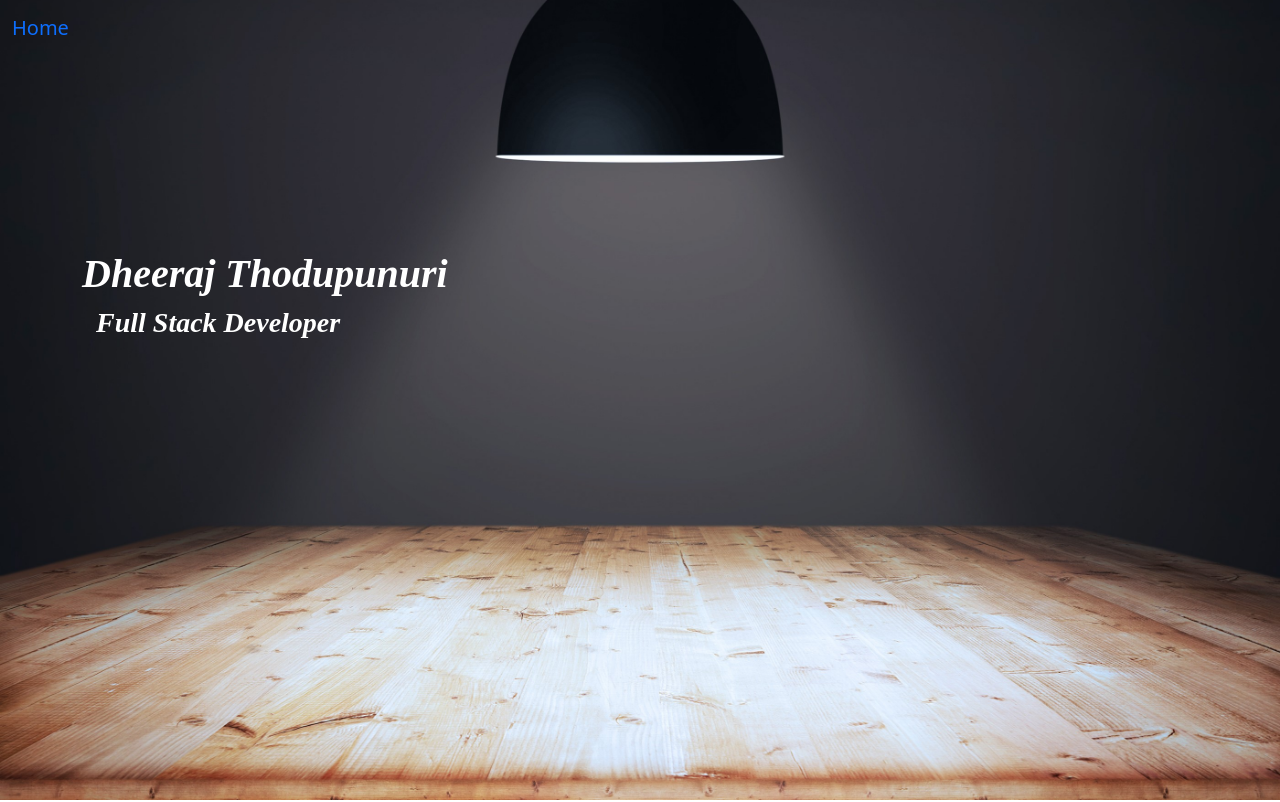
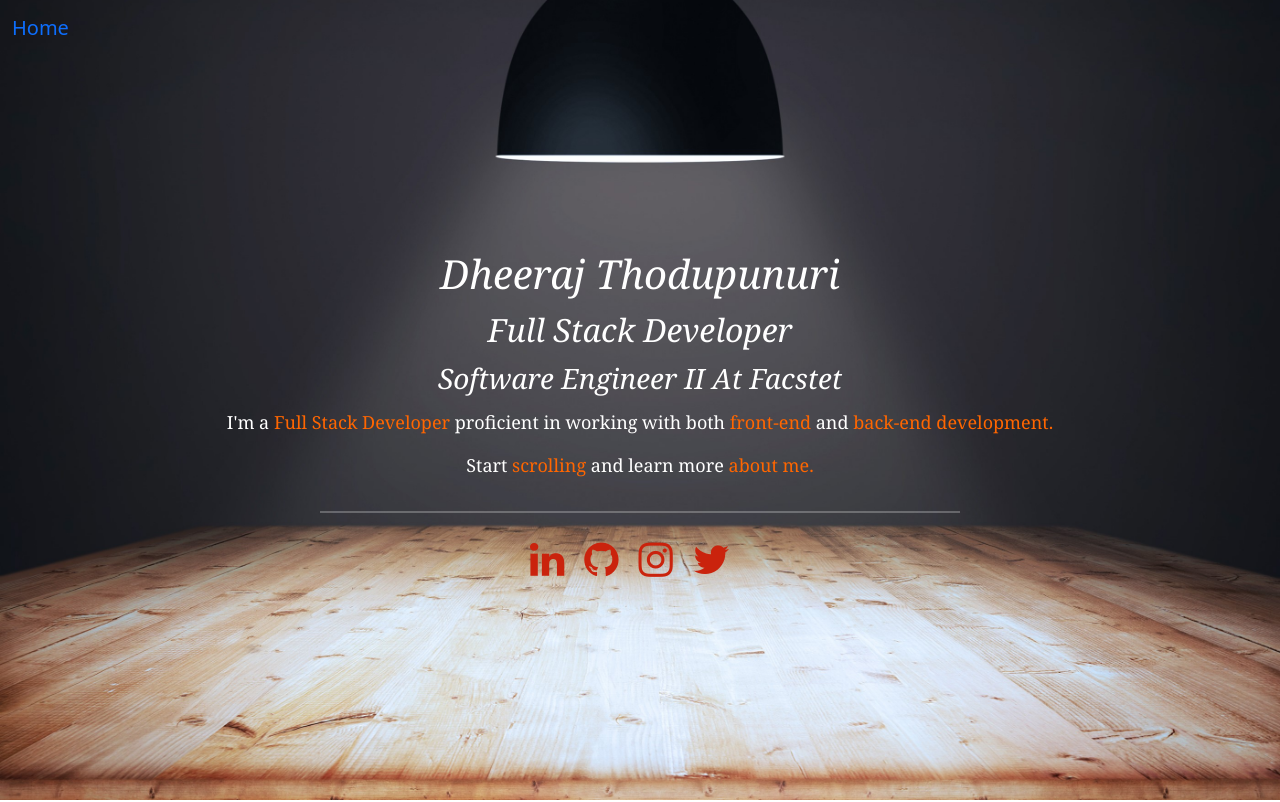
Before and after one commit to dheerajthodupunoori/my-portfolio, an Angular app: page / in a window 1280 px wide. Shown: the top 802 px of the page. Built offline with nearby package versions, Linux system fonts and the light colour scheme.

Commit message:
added introduction component

```diff
--- a/src/app/portfolio/about-me/about-me.component.html
+++ b/src/app/portfolio/about-me/about-me.component.html
@@ -1 +1,3 @@
-<p>about-me works!</p>
+<section class="about" id="about">
+    <p>about-me works!</p>
+</section>
--- a/src/app/portfolio/education/education.component.css
+++ b/src/app/portfolio/education/education.component.css
@@ -1,4 +1,4 @@
-.section-title {
+/* .section-title {
     font-weight: 1000;
     font-size: 30px;
     margin-top: 30px;
@@ -10,4 +10,4 @@
 .education {
     margin-top: 100px;
     margin-bottom: 100px;
-}
+} */
--- a/src/app/portfolio/education/education.component.html
+++ b/src/app/portfolio/education/education.component.html
@@ -1,14 +1,14 @@
 <section id="education" class="education">
     <span class="section-title" style="text-align: center;">Education</span>
-    <div class="row">
-        <!-- <div class="col-md-3">
+    <!-- <div class="row">
+        <div class="col-md-4">
 
         </div>
-        <div class="col-md-7">
+        <div class="col-md-4">
             <div class="card mb-3" style="max-width: 540px;">
                 <div class="row g-0">
                     <div class="col-md-4">
-                        <img src="..." alt="...">
+                        <img src="/src/assets/images/vps.jpg" alt="...">
                     </div>
                     <div class="col-md-8">
                         <div class="card-body">
@@ -34,8 +34,8 @@
                 </div>
             </div>
         </div>
-        <div class="col-md-2">
+        <div class="col-md-4">
 
-        </div> -->
-    </div>
+        </div>
+    </div> -->
 </section>
--- a/src/app/portfolio/introduction/introduction.component.css
+++ b/src/app/portfolio/introduction/introduction.component.css
@@ -4,5 +4,66 @@
     min-height: 100vh;
     background-size: cover;
     background-position: center;
-    padding: 250px 0 200px;
+    padding: 250px 0 10px;
 }
+
+.container {
+    display: flex;
+    flex-direction: column;
+    justify-content: center;
+    align-items: center;
+    color: white;
+}
+
+h1 {
+    font-family: Georgia, 'Times New Roman', Times, serif;
+    font-style: italic;
+    padding-bottom: 5px;
+}
+
+h2 {
+    font-family: Georgia, 'Times New Roman', Times, serif;
+    font-style: italic;
+    padding-bottom: 5px;
+}
+
+h3 {
+    font-family: Georgia, 'Times New Roman', Times, serif;
+    font-style: italic;
+    padding-bottom: 5px;
+}
+
+p {
+    font-family: Georgia, 'Times New Roman', Times, serif;
+    font-size: 18px;
+    justify-content: center;
+}
+
+.fsd {
+    color: rgb(255, 102, 0);
+}
+
+.social-links {
+    display: flex;
+    flex-direction: row;
+    justify-content: center;
+    align-items: center;
+}
+
+a.links {
+    padding-right: 20px;
+    color: rgb(202, 35, 13);
+    font-size: 40px;
+}
+
+a.links:hover {
+    color: white;
+    font-size: 60px;
+}
+
+hr {
+    border: 1px solid white;
+    width: 50%;
+    /* justify-content: center; */
+    margin-left: 25%;
+}
--- a/src/app/portfolio/introduction/introduction.component.html
+++ b/src/app/portfolio/introduction/introduction.component.html
@@ -1,14 +1,18 @@
 <section class="introduction">
     <div class="container">
-        <div class="row">
+        <h1>Dheeraj Thodupunuri</h1>
+        <h2>Full Stack Developer</h2>
+        <h3>Software Engineer II At Facstet</h3>
+        <p>I'm a <span class="fsd">Full Stack Developer</span> proficient in working with both <span class="fsd"> front-end </span> and <span class="fsd">back-end development.</span></p>
+        <p class="scrolling">Start <a href="#about" style="text-decoration: none;"><span class="fsd">scrolling</span></a> and learn more <a href="#about" style="text-decoration: none;"><span class="fsd">about me.</span></a></p>
 
-            <div class="col-sm-6">
-                <h1 style="color: white;font-family: cursive;font-style: italic;font-weight:bold;">Dheeraj Thodupunuri</h1>
+    </div>
+    <hr>
+    <div class="social-links">
+        <a href="https://www.linkedin.com/in/dheeraj-thodupunuri-39897b114/" class="links"><i class="fa fa-linkedin"></i></a>
+        <a href="https://github.com/dheerajthodupunoori?tab=repositories" class="links"><i class="fa fa-github"></i></a>
+        <a href="https://www.instagram.com/thodupunooridheeraj/" class="links"><i class="fa fa-instagram"></i></a>
+        <a href="https://twitter.com/DheerajDiraj" class="links"><i class="fa fa-twitter"></i></a>
 
-                <h3 style="color: white;font-family: cursive;font-style: italic;font-weight:bold;"> &nbsp;&nbsp;Full Stack Developer</h3>
-
-            </div>
-
-        </div>
     </div>
 </section>
--- a/src/index.html
+++ b/src/index.html
@@ -7,6 +7,7 @@
     <base href="/">
     <meta name="viewport" content="width=device-width, initial-scale=1">
     <link rel="icon" type="image/x-icon" href="favicon.ico">
+    <link rel="stylesheet" href="https://stackpath.bootstrapcdn.com/font-awesome/4.7.0/css/font-awesome.min.css" integrity="sha384-wvfXpqpZZVQGK6TAh5PVlGOfQNHSoD2xbE+QkPxCAFlNEevoEH3Sl0sibVcOQVnN" crossorigin="anonymous">
     <!-- <link rel="stylesheet" href="../node_modules/bootstrap/dist/css/bootstrap.css"> -->
     <link href="https://cdn.jsdelivr.net/npm/bootstrap@5.0.0-beta2/dist/css/bootstrap.min.css" rel="stylesheet" integrity="sha384-BmbxuPwQa2lc/FVzBcNJ7UAyJxM6wuqIj61tLrc4wSX0szH/Ev+nYRRuWlolflfl" crossorigin="anonymous">
 </head>
```
